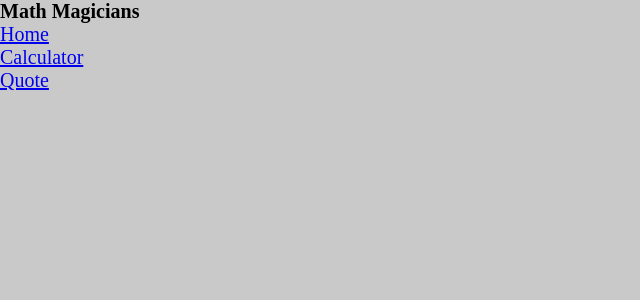
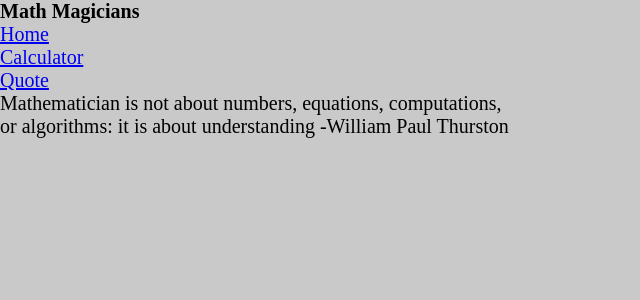
Before and after one commit to Ouail-01/Math-Magicians_Calculator, a React (Create React App) app: page /Quote in a window 1280 px wide. Shown: the top 300 px of the page, without its empty margins (0-640 px from the left). Built offline with nearby package versions, Linux system fonts and the light colour scheme.

Commit message:
Add the quotes page

```diff
--- a/src/App.js
+++ b/src/App.js
@@ -2,6 +2,7 @@ import { BrowserRouter, Routes, Route } from 'react-router-dom';
 import Calculator from './components/Calculator';
 import Navbar from './components/Navbar';
 import Home from './components/Home';
+import Quote from './components/Quotes';
 import './App.css';
 
 function App() {
@@ -11,6 +12,7 @@ function App() {
       <Routes>
         <Route path="/" element={<Home />} />
         <Route path="/Calculator" element={<Calculator />} />
+        <Route path="/Quote" element={<Quote />} />
       </Routes>
     </BrowserRouter>
   );
--- /dev/null
+++ b/src/components/Quotes.js
@@ -0,0 +1,13 @@
+import React from 'react';
+
+const Quote = () => (
+  <>
+    <p className="quotes">
+      Mathematician is not about numbers, equations, computations,
+      <br />
+      or algorithms: it is about understanding -William Paul Thurston
+    </p>
+  </>
+);
+
+export default Quote;
```
